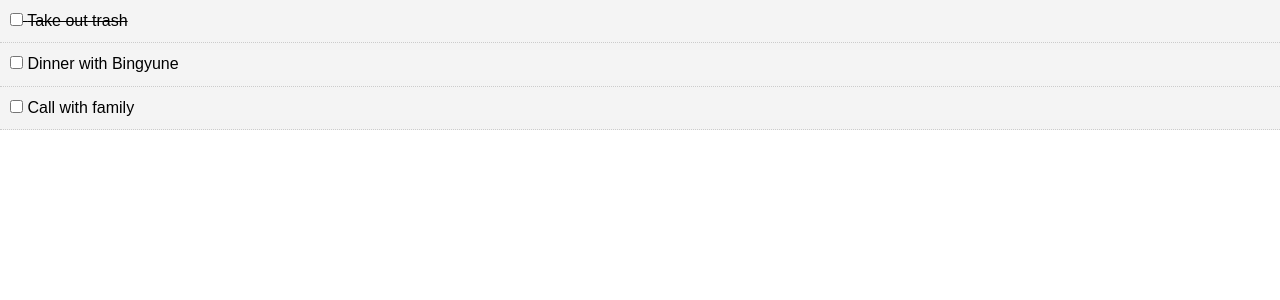
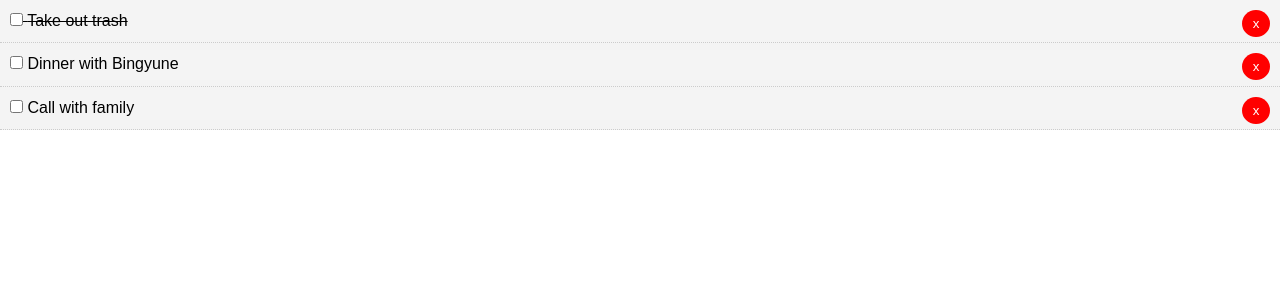
Before and after one commit to codecaviette/react-grocerylist, a React (Create React App) app: page / in a window 1280 px wide. Shown: the top 300 px of the page. Built offline with nearby package versions, Linux system fonts and the light colour scheme.

Commit message:
Add Delete TodoItem Function

```diff
--- a/src/App.js
+++ b/src/App.js
@@ -1,3 +1,5 @@
+// This is the parent component that passes state and functions as props to child comp (Todos), then grandchild (TodoITem)
+
 import React, { Component } from 'react';
 import './App.css';
 import Todos from './components/Todos';
@@ -23,12 +25,11 @@ class App extends Component {
     ],
   }
 
-
-  // To modify the parent state from a child/grandchild, you must pass down a function as a prop to the child component, then grandchild.
+  // Toggle Complete: To modify the parent state from a child/grandchild, you must pass down a function as a prop to the child component, then grandchild.
   markComplete = (id) => {      // ID is passed as the parameter since each array item already has an id; grandchild's fxn identifies the id of the item being marked
     this.setState({
-      todos: this.state.todos.map(todo => {
-        if(todo.id === id) {
+      todos: this.state.todos.map(todo => {     // New todos array will be created via Map array method, which iterates through each item/object and when the id matches,
+        if(todo.id === id) {                    // the completed property will be updated; otherwise the todo item will be returned as is
           todo.completed = !todo.completed
         }
         return todo;
@@ -36,13 +37,19 @@ class App extends Component {
     });
   }
 
+  // Delete TodoItem: To modify state from child/grandchild, we want a new array that only includes items with id's that do not match what was clicked, as that item is the one we want to delete.
+  delTodo = (id) => {
+    this.setState({
+      todos: [...this.state.todos.filter(todo =>      // To copy everything that's already there, use the spread operator: ...
+        todo.id !== id)] })
+  }
+
   // Render is the only required lifecycle method for class component:
   render() {
-    console.log(this.state.todos);   //Test to ensure component is working
-
+    //console.log(this.state.todos);   //Test to ensure component is working
     return (
       <div className="App">
-        <Todos todos1={this.state.todos} markComplete1={this.markComplete}/>
+        <Todos todos1={this.state.todos} markComplete1={this.markComplete} delTodo1={this.delTodo}/>
       </div>
     );
   }
--- a/src/components/TodoItem.js
+++ b/src/components/TodoItem.js
@@ -28,6 +28,7 @@ class TodoItem extends React.Component {
                     <input type="checkbox" onChange={this.props.markComplete2.bind(this, id)} />      {/* To access passed down prop (fxn markComplete2) you need prop keyword. Bind keyword allows state to know which item is being marked complete */}
                     {' '}
                     {title}
+                    <button onClick={this.props.delTodo2.bind(this, id)} style={btnStyle}> x </button>       {/* Style defined below */}
                 </p>
             </div>
         )
@@ -39,4 +40,15 @@ TodoItem.propTypes = {
     todo2: PropTypes.object.isRequired
 }
 
+// Used in top-level return
+const btnStyle = {
+    background: '#ff0000',
+    color: '#fff',
+    border: 'none',
+    padding: '6px 10.5px',
+    borderRadius: '50%',
+    cursor: 'pointer',
+    float: 'right'
+}
+
 export default TodoItem
--- a/src/components/Todos.js
+++ b/src/components/Todos.js
@@ -7,7 +7,7 @@ class Todos extends Component {
         //console.log(this.props.todos1)       //Test to ensure state was passed down from App.js to Todos component
 
         return this.props.todos1.map((todo) => (
-            <TodoItem key={todo.id} todo2={todo} markComplete2={this.props.markComplete1}/>
+            <TodoItem key={todo.id} todo2={todo} markComplete2={this.props.markComplete1} delTodo2={this.props.delTodo1} />
         ));
     }
 }
```
